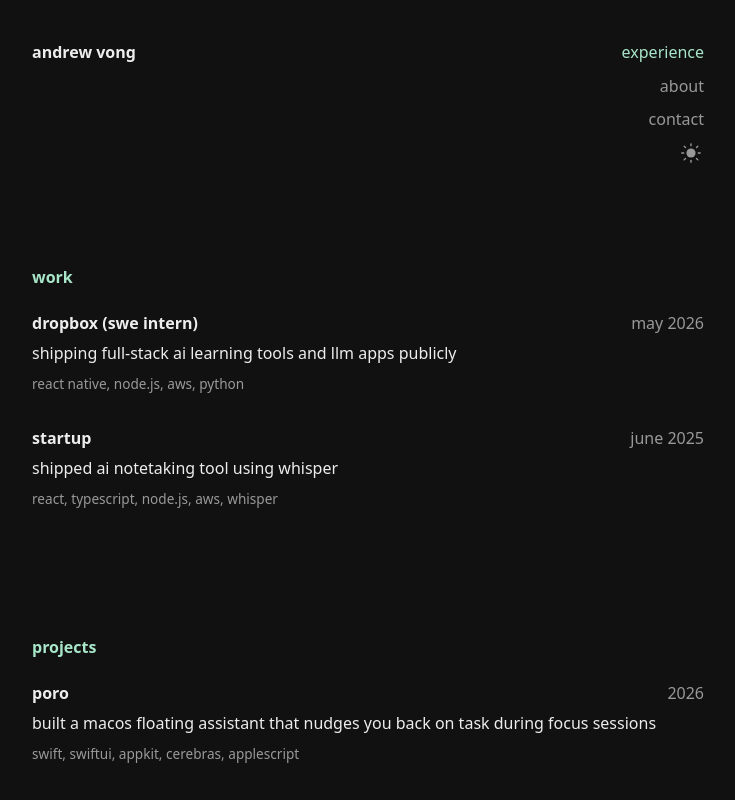
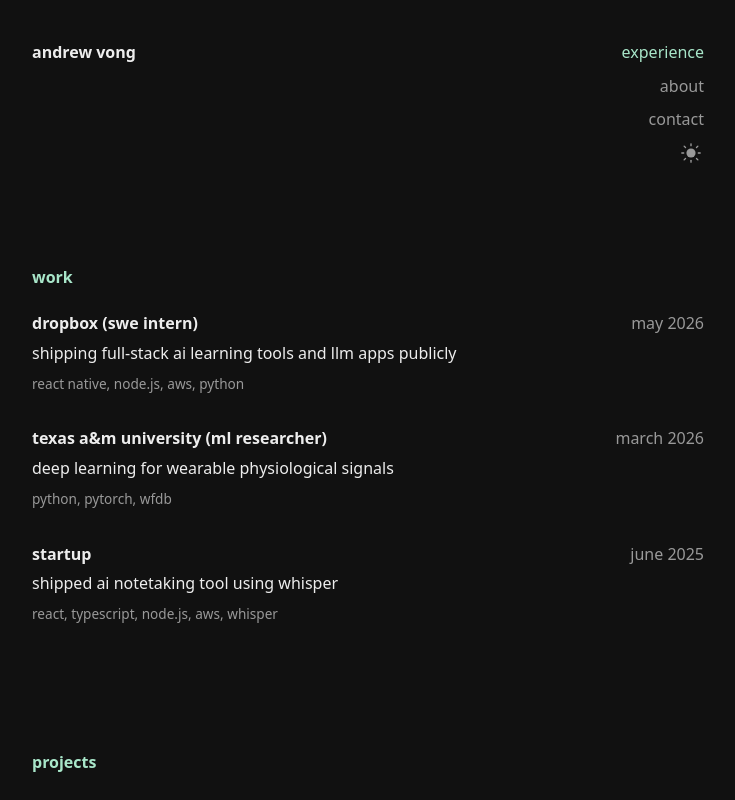
Before and after one commit to andrewv426/portfolio, a React (Vite) app: page / in a window 1280 px wide. Shown: the top 800 px of the page, without its empty margins (272-1007 px from the left). Built offline with nearby package versions, Linux system fonts and the light colour scheme; a web font is replaced by a local one.

Commit message:
add: research exp

```diff
--- a/src/components/Experience.jsx
+++ b/src/components/Experience.jsx
@@ -14,6 +14,16 @@ function Experience() {
         <p className="tech">react native, node.js, aws, python</p>
       </article>
 
+      <article className="job">
+        <div className="job-header">
+          <span className="company-name">texas a&m university (ml researcher)</span>
+          <span className="job-date">march 2026</span>
+        </div>
+        <p className="job-desc">
+          deep learning for wearable physiological signals
+        </p>
+        <p className="tech">python, pytorch, wfdb</p>
+      </article>
 
       <article className="job">
         <div className="job-header">
```
